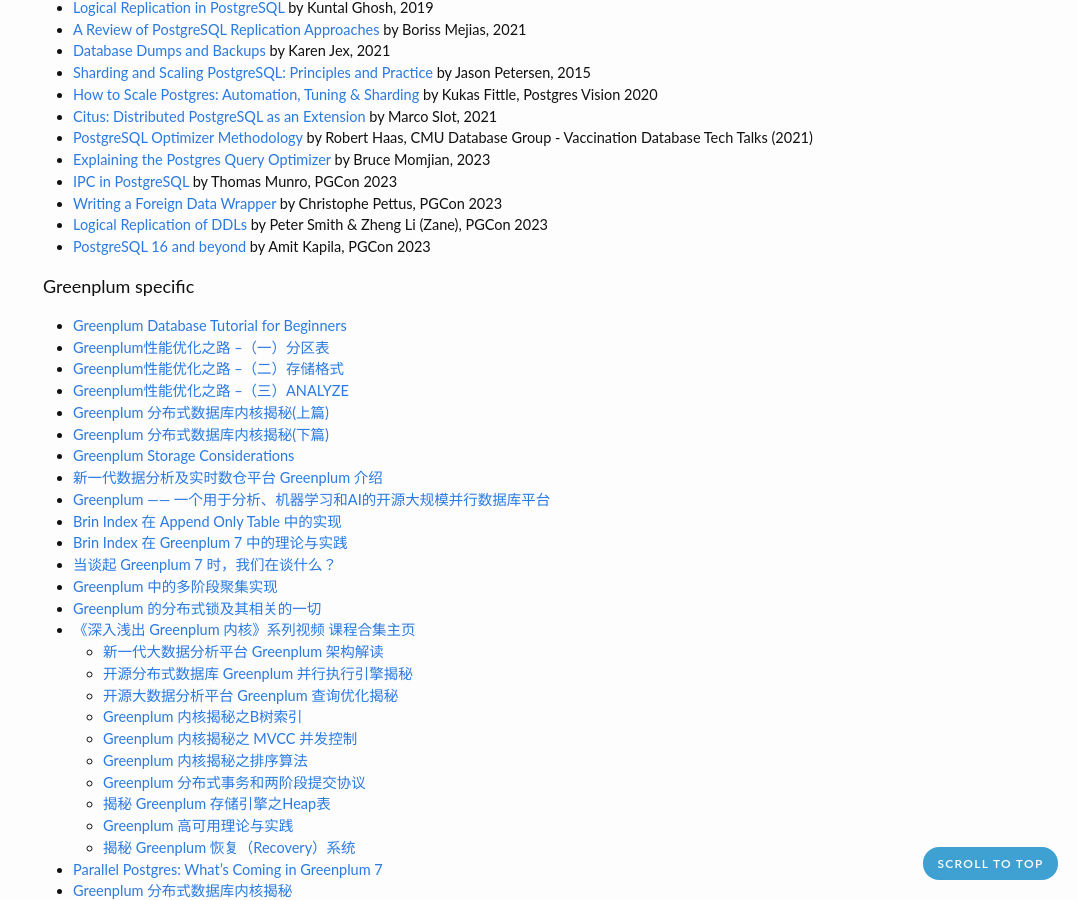
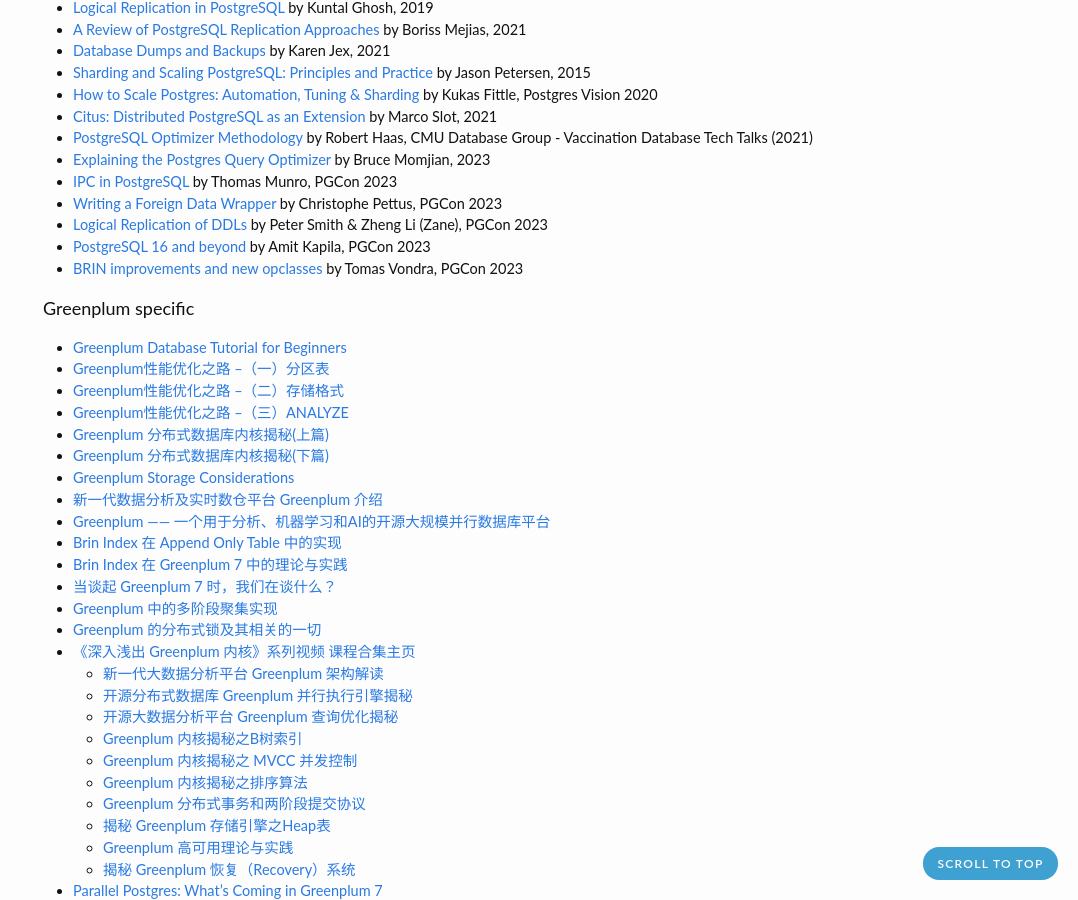
Before and after one commit to zhjwpku/zhjwpku.github.io, a Jekyll site: the page built from _posts/2022-07-12-awesome-postgres.md, in a window 1280 px wide and 900 px high, scrolled down 3389 px. Shown: the whole window, without its empty margins (202-1280 px from the left). Built offline with Jekyll 4.4.1, drawn with Linux system fonts in a browser that asks for light colours; comment, search, counter and statistics services are not loaded.

Commit message:
BRIN improvements and new opclasses
Signed-off-by: Zhao Junwang <zhjwpku@gmail.com>

```diff
--- a/_posts/2022-07-12-awesome-postgres.md
+++ b/_posts/2022-07-12-awesome-postgres.md
@@ -169,6 +169,7 @@
 - [Writing a Foreign Data Wrapper](https://www.youtube.com/watch?v=7wuDJxpU7Fo) by Christophe Pettus, PGCon 2023
 - [Logical Replication of DDLs](https://www.youtube.com/watch?v=D6OE-TIfyUU) by  Peter Smith & Zheng Li (Zane), PGCon 2023
 - [PostgreSQL 16 and beyond](https://www.youtube.com/watch?v=EMwjyjJjvE0) by Amit Kapila, PGCon 2023
+- [BRIN improvements and new opclasses](https://www.youtube.com/watch?v=PDXhnhIq2WY) by Tomas Vondra, PGCon 2023
 
 <h4>Greenplum specific</h4>
 
```
